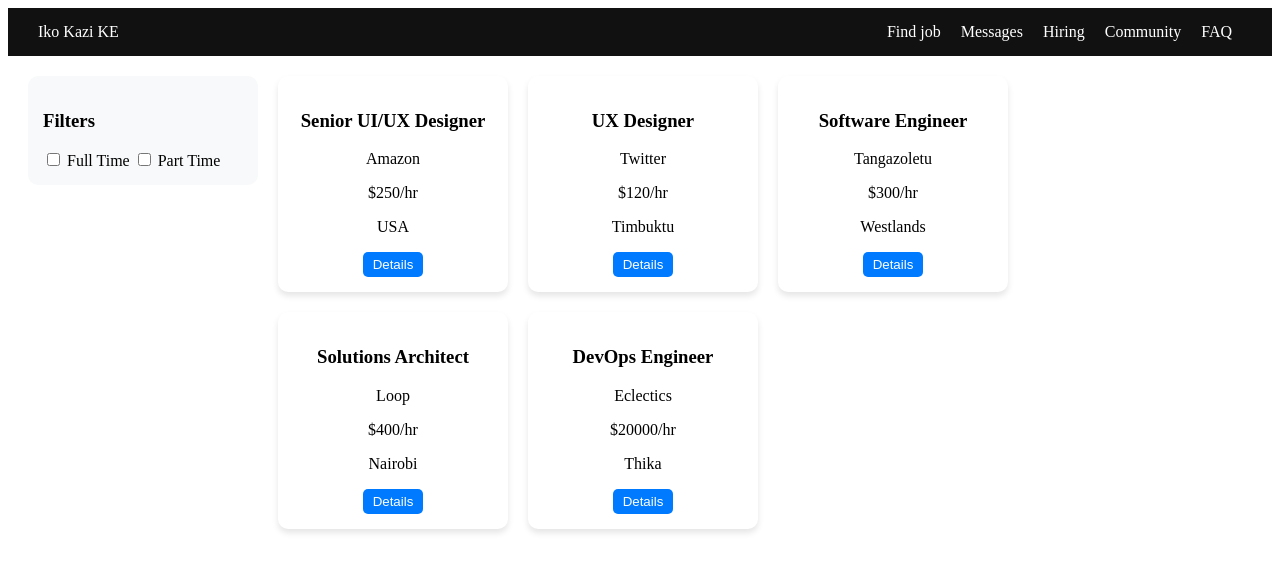
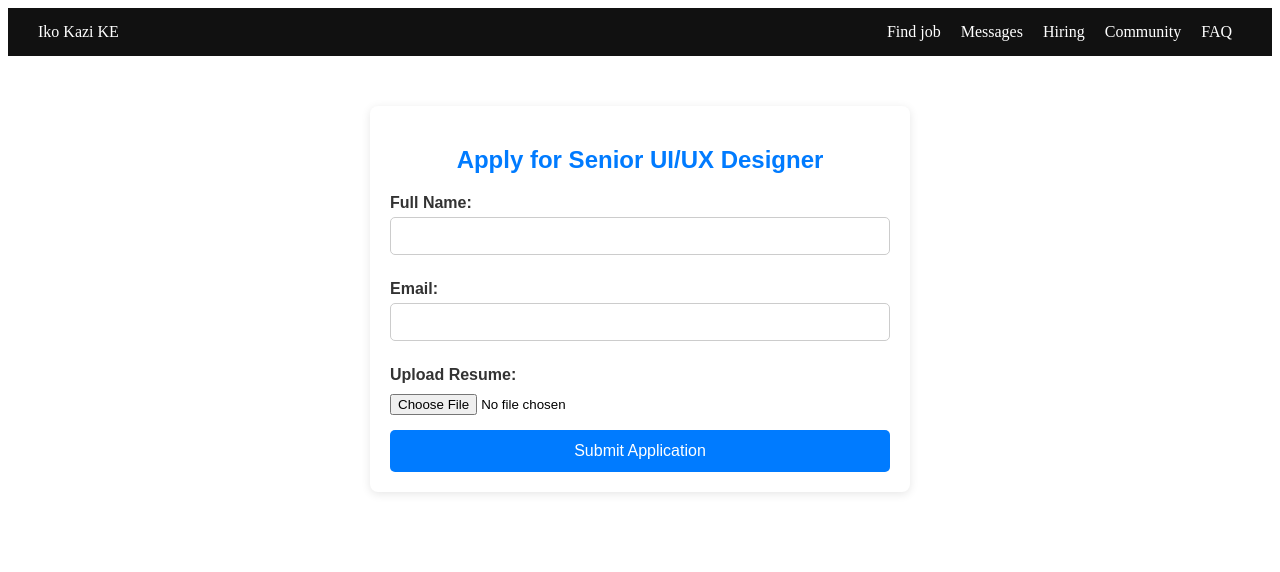
Before and after one commit to AlexMwaura/job-portal, an Angular app: page /apply/1 in a window 1280 px wide. Before the commit this address led to /. Shown: the top 572 px of the page. Built offline with nearby package versions, Linux system fonts and the light colour scheme.

Commit message:
create the job application and style it

```diff
--- a/src/app/app-routing.module.ts
+++ b/src/app/app-routing.module.ts
@@ -2,9 +2,11 @@ import { NgModule } from '@angular/core';
 import { RouterModule, Routes } from '@angular/router';
 import { HomeComponent } from './pages/home/components/home.component';
 import { JobDetailsComponent } from './pages/job-details/components/job-details.component';
+import { JobApplicationComponent } from './pages/job-application/components/job-application/job-application.component';
 
 const routes: Routes = [
   { path: '', component: HomeComponent }, // Default route,
+  { path: 'apply/:id', component: JobApplicationComponent },
   { path: 'job/:id', component: JobDetailsComponent }, // Route for job details
   { path: '**', redirectTo: '' },
 ];
--- a/src/app/app.module.ts
+++ b/src/app/app.module.ts
@@ -9,11 +9,13 @@ import { JobListModule } from './pages/job-list/job-list.module';
 import { NavbarModule } from './pages/navbar/navbar.module';
 import { HttpClientModule } from '@angular/common/http';
 import { JobDetailsComponent } from './pages/job-details/components/job-details.component';
+import { JobApplicationComponent } from './pages/job-application/components/job-application/job-application.component';
 
 @NgModule({
   declarations: [
     AppComponent,
     JobDetailsComponent,
+    JobApplicationComponent,
 
 
   ],
--- /dev/null
+++ b/src/app/pages/job-application/components/job-application/job-application.component.html
@@ -0,0 +1,16 @@
+<div *ngIf="job" class="application-form">
+    <h2>Apply for {{ job.title }}</h2>
+
+    <form (ngSubmit)="apply()">
+      <label for="name">Full Name:</label>
+      <input type="text" id="name" [(ngModel)]="applicant.name" name="name" required />
+
+      <label for="email">Email:</label>
+      <input type="email" id="email" [(ngModel)]="applicant.email" name="email" required />
+
+      <label for="resume">Upload Resume:</label>
+      <input type="file" id="resume" (change)="onFileSelected($event)" required />
+
+      <button type="submit">Submit Application</button>
+    </form>
+  </div>
--- /dev/null
+++ b/src/app/pages/job-application/components/job-application/job-application.component.scss
@@ -0,0 +1,60 @@
+/* Container */
+.application-form {
+    max-width: 500px;
+    margin: 50px auto;
+    padding: 20px;
+    background: #ffffff;
+    box-shadow: 0 2px 10px rgba(0, 0, 0, 0.1);
+    border-radius: 8px;
+    font-family: Arial, sans-serif;
+  }
+
+  /* Form Title */
+  h2 {
+    color: #007bff;
+    text-align: center;
+    margin-bottom: 20px;
+  }
+
+  /* Labels */
+  label {
+    display: block;
+    margin: 10px 0 5px;
+    color: #333;
+    font-weight: bold;
+  }
+
+  /* Inputs */
+  input[type="text"],
+  input[type="email"] {
+    width: 100%;
+    padding: 10px;
+    margin-bottom: 15px;
+    border: 1px solid #ccc;
+    border-radius: 5px;
+    font-size: 14px;
+    box-sizing: border-box;
+  }
+
+  /* File Upload */
+  input[type="file"] {
+    margin-top: 5px;
+    margin-bottom: 15px;
+  }
+
+  /* Button */
+  button[type="submit"] {
+    width: 100%;
+    background: #007bff;
+    color: #ffffff;
+    border: none;
+    padding: 12px;
+    border-radius: 5px;
+    font-size: 16px;
+    cursor: pointer;
+    transition: background 0.2s;
+  }
+
+  button[type="submit"]:hover {
+    background: #0056b3;
+  }
--- /dev/null
+++ b/src/app/pages/job-application/components/job-application/job-application.component.ts
@@ -0,0 +1,45 @@
+import { HttpClient } from '@angular/common/http';
+import { Component } from '@angular/core';
+import { ActivatedRoute, Router } from '@angular/router';
+
+@Component({
+  selector: 'app-job-application',
+  templateUrl: './job-application.component.html',
+  styleUrl: './job-application.component.scss'
+})
+export class JobApplicationComponent {
+  job: any = null;
+  applicant = {
+    name: '',
+    email: '',
+    resume: null
+  };
+  constructor(private route: ActivatedRoute, private http: HttpClient, private router: Router) {}
+
+  ngOnInit(): void {
+    const jobId = this.route.snapshot.paramMap.get('id'); // Get job ID from URL
+
+    this.http.get<any[]>('assets/jobs.json').subscribe(jobs => {
+      this.job = jobs.find(job => job.id === jobId);
+      if (!this.job) {
+        alert('Job not found!');
+        this.router.navigate(['/']); // Redirect if job is not found
+      }
+    });
+  }
+
+  onFileSelected(event: any): void {
+    this.applicant.resume = event.target.files[0];
+  }
+
+  apply(): void {
+    if (this.applicant.name && this.applicant.email && this.applicant.resume) {
+      console.log('Application submitted:', this.applicant);
+      alert('Application submitted successfully!');
+      this.router.navigate(['/']);
+    } else {
+      alert('Please fill out all fields.');
+    }
+  }
+
+}
--- a/src/app/pages/job-details/components/job-details.component.html
+++ b/src/app/pages/job-details/components/job-details.component.html
@@ -26,5 +26,5 @@
       </ul>
     </div>
 
-    <button (click)="goBack()">Apply</button>
+    <button (click)="applyForJob()">Apply</button>
   </div>
--- a/src/app/pages/job-details/components/job-details.component.ts
+++ b/src/app/pages/job-details/components/job-details.component.ts
@@ -1,6 +1,6 @@
 import { HttpClient } from '@angular/common/http';
 import { Component } from '@angular/core';
-import { ActivatedRoute } from '@angular/router';
+import { ActivatedRoute, Router } from '@angular/router';
 
 @Component({
   selector: 'app-job-details',
@@ -10,7 +10,7 @@ import { ActivatedRoute } from '@angular/router';
 export class JobDetailsComponent {
   job: any;
 
-  constructor(private route: ActivatedRoute, private http: HttpClient) {}
+  constructor(private route: ActivatedRoute, private http: HttpClient,private router : Router) { }
 
   ngOnInit(): void {
     const jobId = this.route.snapshot.paramMap.get('id'); // Get job ID from URL
@@ -22,7 +22,7 @@ export class JobDetailsComponent {
       console.log("jobs details >>>",this.job)
     });
   }
-  goBack(){
-
+  applyForJob(): void {
+    this.router.navigate(['/apply', this.job.id]);
   }
 }
```
Also changed, not shown: 2 other files (tests, documents, lock files or other folders).
